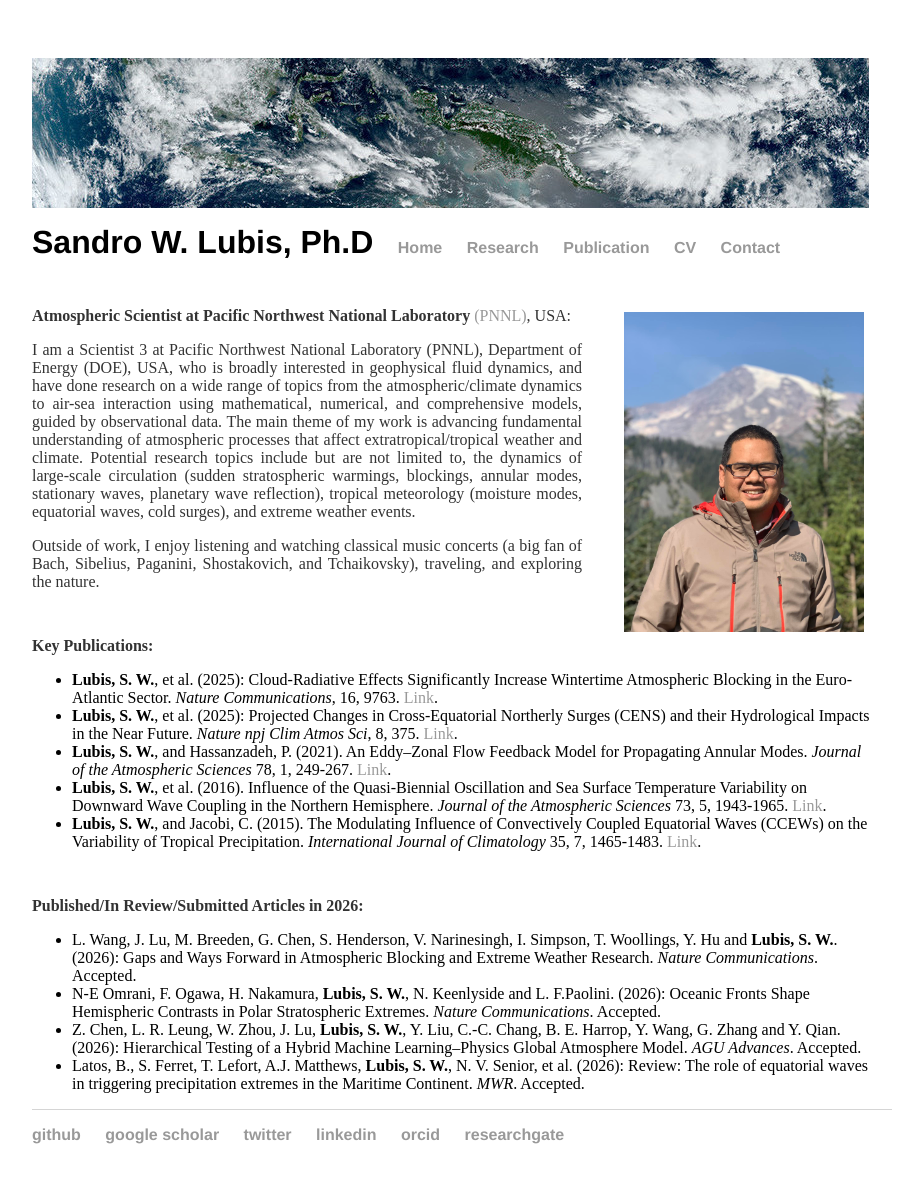
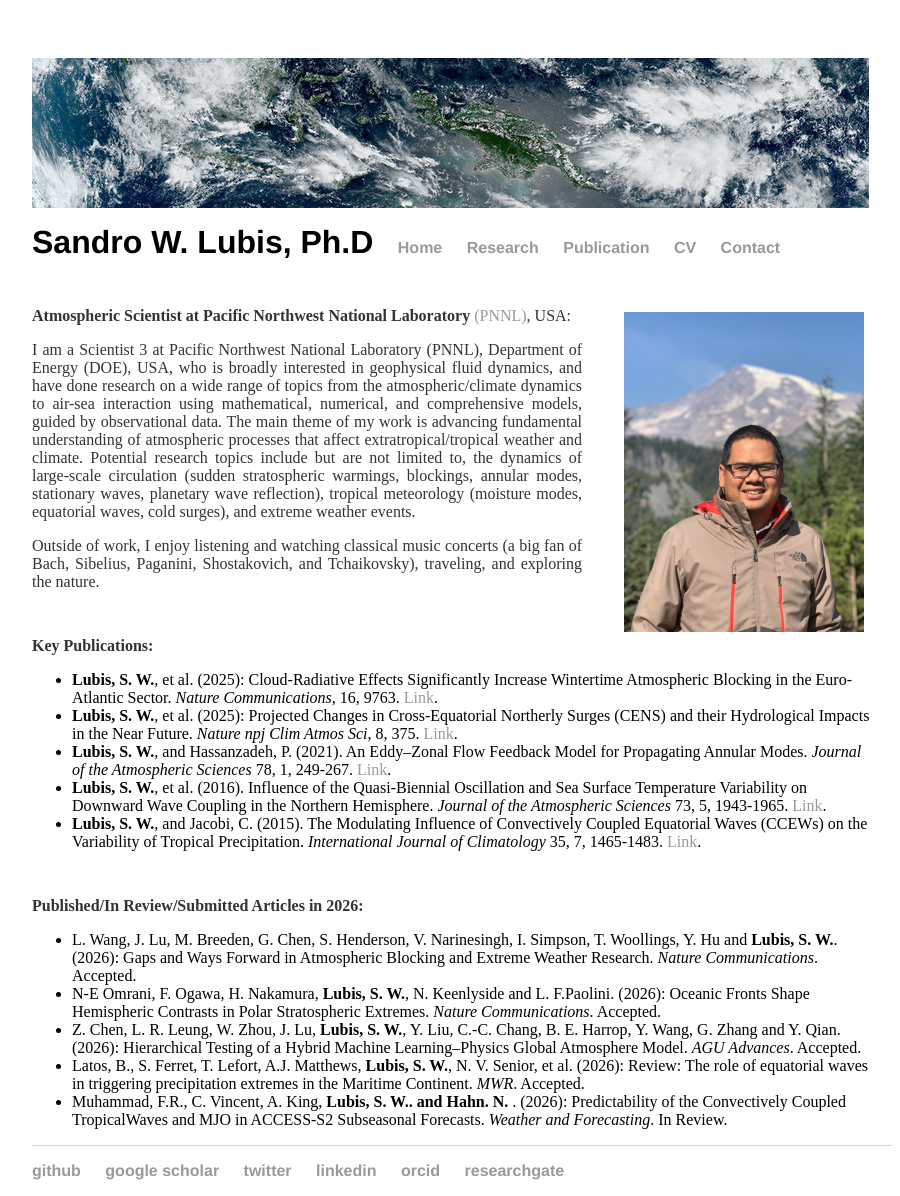
Before and after one commit to sandrolubis/sandrolubis.github.io, a Jekyll site: the page built from index.html, in a window 1280 px wide. Shown: the whole page, without its empty margins (276-1176 px from the left). Built offline with Jekyll 4.4.1, drawn with Linux system fonts in a browser that asks for light colours; before the commit the page ends 1160 px from its top, so only the background shows below that.

Commit message:
Update index.html

```diff
--- a/index.html
+++ b/index.html
@@ -58,6 +58,7 @@ div.relative {
 		<li> N-E Omrani, F. Ogawa, H. Nakamura, <b>Lubis, S. W.</b>, N. Keenlyside and L. F.Paolini. (2026): Oceanic Fronts Shape Hemispheric Contrasts in Polar Stratospheric Extremes. <i>Nature Communications</i>. Accepted.</li>
 		<li> Z. Chen, L. R. Leung, W. Zhou, J. Lu, <b>Lubis, S. W.</b>, Y. Liu, C.-C. Chang, B. E. Harrop, Y. Wang, G. Zhang and Y. Qian. (2026): Hierarchical Testing of a Hybrid Machine Learning–Physics Global Atmosphere Model. <i>AGU Advances</i>. Accepted.</li>
 		<li> Latos, B., S. Ferret, T. Lefort, A.J. Matthews, <b>Lubis, S. W.</b>, N. V. Senior, et al. (2026): Review: The role of equatorial waves in triggering precipitation extremes in the Maritime Continent. <i>MWR</i>. Accepted.</li>
+			<li> Muhammad, F.R., C. Vincent, A. King, <b>Lubis, S. W.. and  Hahn. N. </b>. (2026): Predictability of the Convectively Coupled TropicalWaves and MJO in ACCESS-S2 Subseasonal Forecasts. <i>Weather and Forecasting</i>.</i> In Review.</li>
 		</ul>
 
 </div>
```
